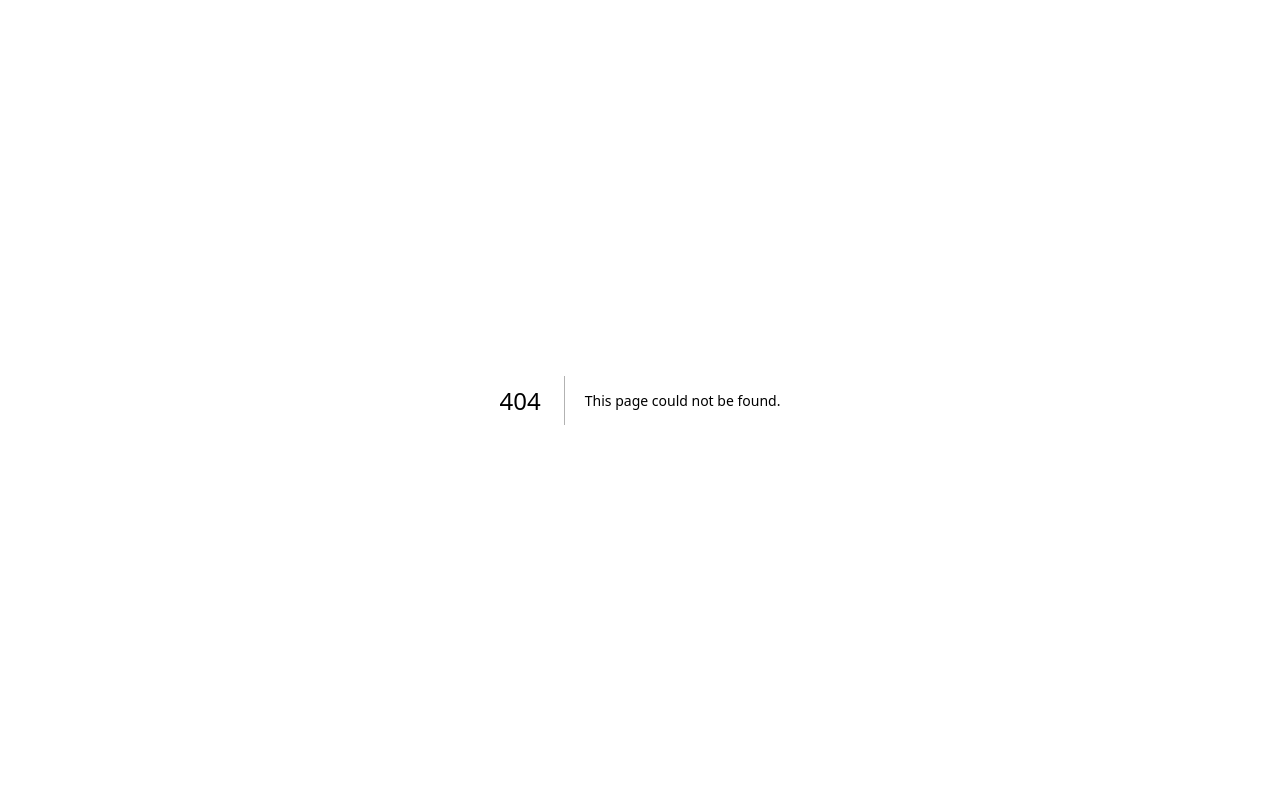
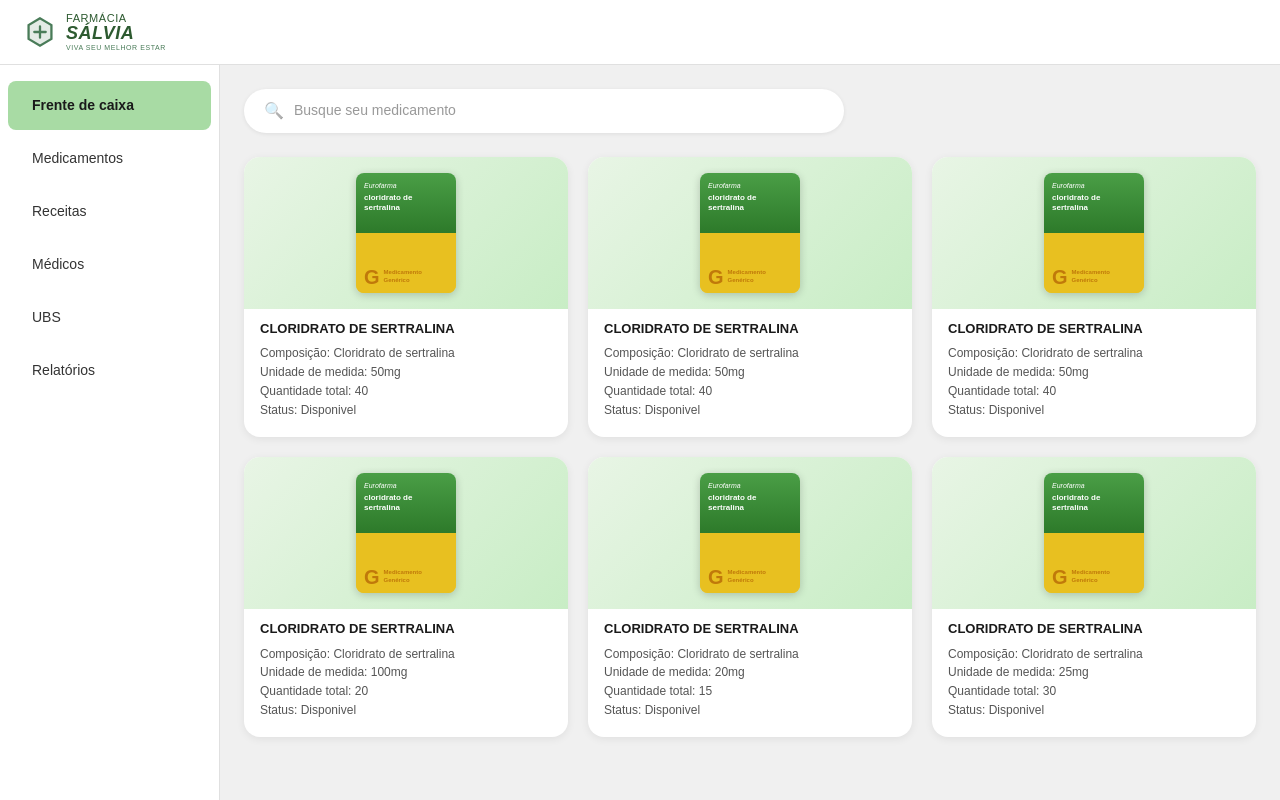
Before and after one commit to manusotrate/farmacia, a Next.js app: page /frentecaixa in a window 1280 px wide. Before the commit this address had no page. Built offline with nearby package versions, Linux system fonts and the light colour scheme.

Commit message:
frente de caixa

```diff
--- a/app/frentecaixa/caixapage.tsx
+++ b/app/frentecaixa/caixapage.tsx
@@ -0,0 +1,338 @@
+"use client";
+
+import { useState } from "react";
+
+const menuItems = [
+  { label: "Frente de caixa", key: "frente" },
+  { label: "Medicamentos", key: "medicamentos" },
+  { label: "Receitas", key: "receitas" },
+  { label: "Médicos", key: "medicos" },
+  { label: "UBS", key: "ubs" },
+  { label: "Relatórios", key: "relatorios" },
+];
+
+const mockMedicamentos = [
+  { id: 1, nome: "CLORIDRATO DE SERTRALINA", composicao: "Cloridrato de sertralina", unidade: "50mg", quantidade: 40, status: "Disponivel" },
+  { id: 2, nome: "CLORIDRATO DE SERTRALINA", composicao: "Cloridrato de sertralina", unidade: "50mg", quantidade: 40, status: "Disponivel" },
+  { id: 3, nome: "CLORIDRATO DE SERTRALINA", composicao: "Cloridrato de sertralina", unidade: "50mg", quantidade: 40, status: "Disponivel" },
+  { id: 4, nome: "CLORIDRATO DE SERTRALINA", composicao: "Cloridrato de sertralina", unidade: "100mg", quantidade: 20, status: "Disponivel" },
+  { id: 5, nome: "CLORIDRATO DE SERTRALINA", composicao: "Cloridrato de sertralina", unidade: "20mg", quantidade: 15, status: "Disponivel" },
+  { id: 6, nome: "CLORIDRATO DE SERTRALINA", composicao: "Cloridrato de sertralina", unidade: "25mg", quantidade: 30, status: "Disponivel" },
+];
+
+export default function CaixaPage() {
+  const [activeMenu, setActiveMenu] = useState("frente");
+  const [busca, setBusca] = useState("");
+
+  const medicamentosFiltrados = mockMedicamentos.filter((m) =>
+    m.nome.toLowerCase().includes(busca.toLowerCase()) ||
+    m.composicao.toLowerCase().includes(busca.toLowerCase())
+  );
+
+  return (
+    <div className="wrapper">
+      {/* Header */}
+      <header className="header">
+        <div className="logo">
+          <svg width="32" height="32" viewBox="0 0 28 28" fill="none">
+            <path d="M14 2L4 8v12l10 6 10-6V8L14 2z" stroke="#4a7c59" strokeWidth="2" fill="none" />
+            <path d="M14 2L4 8v12l10 6 10-6V8L14 2z" fill="#4a7c59" opacity="0.15" />
+            <path d="M9 14h10M14 9v10" stroke="#4a7c59" strokeWidth="2" strokeLinecap="round" />
+          </svg>
+          <div className="logo-text">
+            <span className="logo-farmacia">FARMÁCIA</span>
+            <span className="logo-salvia">SÁLVIA</span>
+            <span className="logo-tagline">VIVA SEU MELHOR ESTAR</span>
+          </div>
+        </div>
+      </header>
+
+      <div className="main-layout">
+        {/* Sidebar */}
+        <aside className="sidebar">
+          {menuItems.map((item) => (
+            <button
+              key={item.key}
+              className={`menu-item ${activeMenu === item.key ? "menu-item-active" : ""}`}
+              onClick={() => setActiveMenu(item.key)}
+            >
+              {item.label}
+            </button>
+          ))}
+        </aside>
+
+        {/* Content */}
+        <main className="content">
+          <div className="search-wrapper">
+            <span className="search-icon">🔍</span>
+            <input
+              className="search-input"
+              type="text"
+              placeholder="Busque seu medicamento"
+              value={busca}
+              onChange={(e) => setBusca(e.target.value)}
+            />
+          </div>
+
+          <div className="med-grid">
+            {medicamentosFiltrados.map((med) => (
+              <div key={med.id} className="med-card">
+                <div className="med-img">
+                  <div className="med-img-inner">
+                    <div className="pill-label">
+                      <span className="pill-brand">Eurofarma</span>
+                      <span className="pill-name">cloridrato de<br />sertralina</span>
+                    </div>
+                    <div className="pill-badge">
+                      <span className="pill-g">G</span>
+                      <span className="pill-generic">Medicamento<br />Genérico</span>
+                    </div>
+                  </div>
+                </div>
+                <div className="med-info">
+                  <h3 className="med-nome">{med.nome}</h3>
+                  <p className="med-detail">Composição: {med.composicao}</p>
+                  <p className="med-detail">Unidade de medida: {med.unidade}</p>
+                  <p className="med-detail">Quantidade total: {med.quantidade}</p>
+                  <p className="med-detail">Status: {med.status}</p>
+                </div>
+              </div>
+            ))}
+          </div>
+        </main>
+      </div>
+
+      <style jsx>{`
+        .wrapper {
+          min-height: 100vh;
+          background-color: #f0f0f0;
+          font-family: Arial, Helvetica, sans-serif;
+          display: flex;
+          flex-direction: column;
+        }
+
+        .header {
+          background-color: #ffffff;
+          padding: 12px 24px;
+          border-bottom: 1px solid #e0e0e0;
+          display: flex;
+          align-items: center;
+        }
+
+        .logo {
+          display: flex;
+          align-items: center;
+          gap: 10px;
+        }
+
+        .logo-text {
+          display: flex;
+          flex-direction: column;
+          line-height: 1.1;
+        }
+
+        .logo-farmacia {
+          font-size: 11px;
+          font-weight: 400;
+          color: #2d5a30;
+          letter-spacing: 0.05em;
+        }
+
+        .logo-salvia {
+          font-size: 18px;
+          font-weight: 700;
+          font-style: italic;
+          color: #2d5a30;
+          letter-spacing: 0.03em;
+        }
+
+        .logo-tagline {
+          font-size: 7px;
+          color: #4a7c59;
+          letter-spacing: 0.08em;
+        }
+
+        .main-layout {
+          display: flex;
+          flex: 1;
+        }
+
+        .sidebar {
+          width: 220px;
+          background-color: #ffffff;
+          border-right: 1px solid #e0e0e0;
+          padding: 16px 0;
+          display: flex;
+          flex-direction: column;
+          gap: 4px;
+        }
+
+        .menu-item {
+          text-align: left;
+          padding: 14px 24px;
+          font-size: 14px;
+          color: #333;
+          background: none;
+          border: none;
+          cursor: pointer;
+          border-radius: 8px;
+          margin: 0 8px;
+          transition: background 0.15s;
+        }
+
+        .menu-item:hover {
+          background-color: #e8f5e5;
+        }
+
+        .menu-item-active {
+          background-color: #a8dba4;
+          font-weight: 600;
+          color: #1a1a1a;
+        }
+
+        .content {
+          flex: 1;
+          padding: 24px;
+          overflow-y: auto;
+        }
+
+        .search-wrapper {
+          display: flex;
+          align-items: center;
+          background-color: #ffffff;
+          border-radius: 24px;
+          padding: 10px 20px;
+          gap: 10px;
+          margin-bottom: 24px;
+          max-width: 600px;
+          box-shadow: 0 1px 4px rgba(0,0,0,0.08);
+        }
+
+        .search-icon {
+          font-size: 16px;
+          opacity: 0.5;
+        }
+
+        .search-input {
+          border: none;
+          outline: none;
+          font-size: 14px;
+          color: #333;
+          width: 100%;
+          background: transparent;
+        }
+
+        .med-grid {
+          display: grid;
+          grid-template-columns: repeat(3, 1fr);
+          gap: 20px;
+        }
+
+        .med-card {
+          background-color: #ffffff;
+          border-radius: 16px;
+          overflow: hidden;
+          box-shadow: 0 2px 8px rgba(0,0,0,0.07);
+          transition: transform 0.15s, box-shadow 0.15s;
+          cursor: pointer;
+        }
+
+        .med-card:hover {
+          transform: translateY(-2px);
+          box-shadow: 0 6px 16px rgba(0,0,0,0.12);
+        }
+
+        .med-img {
+          background: linear-gradient(135deg, #e8f5e5 0%, #c8edc5 100%);
+          padding: 16px;
+          display: flex;
+          justify-content: center;
+        }
+
+        .med-img-inner {
+          background: linear-gradient(to bottom, #4a9e46 0%, #2d7a2a 50%, #e8c020 50%, #e8c020 100%);
+          border-radius: 8px;
+          width: 100px;
+          height: 120px;
+          display: flex;
+          flex-direction: column;
+          overflow: hidden;
+          box-shadow: 0 2px 8px rgba(0,0,0,0.2);
+        }
+
+        .pill-label {
+          padding: 8px 8px 4px;
+          flex: 1;
+        }
+
+        .pill-brand {
+          display: block;
+          font-size: 7px;
+          color: #ffffff;
+          font-style: italic;
+        }
+
+        .pill-name {
+          display: block;
+          font-size: 8px;
+          color: #ffffff;
+          font-weight: 700;
+          line-height: 1.2;
+          margin-top: 2px;
+        }
+
+        .pill-badge {
+          background-color: #e8c020;
+          padding: 6px 8px;
+          display: flex;
+          align-items: center;
+          gap: 4px;
+        }
+
+        .pill-g {
+          font-size: 20px;
+          font-weight: 900;
+          color: #c0790a;
+          line-height: 1;
+        }
+
+        .pill-generic {
+          font-size: 6px;
+          color: #c0790a;
+          font-weight: 700;
+          line-height: 1.3;
+        }
+
+        .med-info {
+          padding: 12px 16px 16px;
+        }
+
+        .med-nome {
+          font-size: 13px;
+          font-weight: 700;
+          color: #1a1a1a;
+          margin: 0 0 8px 0;
+          line-height: 1.3;
+        }
+
+        .med-detail {
+          font-size: 12px;
+          color: #555;
+          margin: 2px 0;
+          line-height: 1.4;
+        }
+
+        @media (max-width: 900px) {
+          .med-grid {
+            grid-template-columns: repeat(2, 1fr);
+          }
+        }
+
+        @media (max-width: 600px) {
+          .sidebar { display: none; }
+          .med-grid { grid-template-columns: 1fr; }
+        }
+      `}</style>
+    </div>
+  );
+}
--- /dev/null
+++ b/app/frentecaixa/page.tsx
@@ -0,0 +1,5 @@
+import CaixaPage from "./caixapage";
+
+export default function Page() {
+  return <CaixaPage />;
+}
--- a/app/page.tsx
+++ b/app/page.tsx
@@ -1,8 +1,10 @@
 "use client";
 
 import { useState } from "react";
+import { useRouter } from "next/navigation";
 
 export default function Home() {
+  const router = useRouter();
   const [nome, setNome] = useState("");
   const [sobrenome, setSobrenome] = useState("");
   const [cpf, setCpf] = useState("");
@@ -25,7 +27,7 @@ export default function Home() {
       alert("Por favor, preencha todos os campos.");
       return;
     }
-    alert(`Bem-vindo, ${nome}!`);
+    router.push("/frentecaixa");
   };
 
   return (
@@ -152,19 +154,19 @@ export default function Home() {
           gap: 48px;
           z-index: 10;
           position: relative;
-          padding: 24px;
+          padding: 100px;
           max-width: 860px;
           width: 100%;
         }
 
         .form-panel {
           background-color: #7ec87a;
-          border-radius: 24px;
-          padding: 36px 32px 28px;
+          border-radius: 12px;
+          padding: 30px 30px 30px;
           display: flex;
           flex-direction: column;
           gap: 20px;
-          min-width: 380px;
+          min-width: 460px;
           box-shadow: 0 8px 32px rgba(0, 0, 0, 0.1);
         }
 
```
